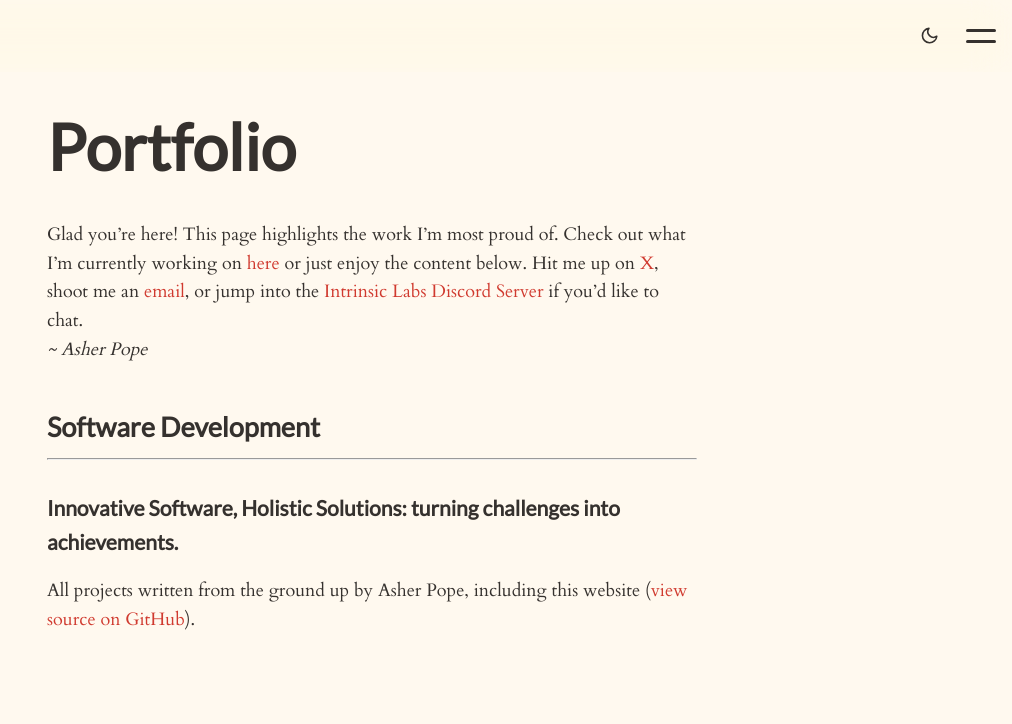
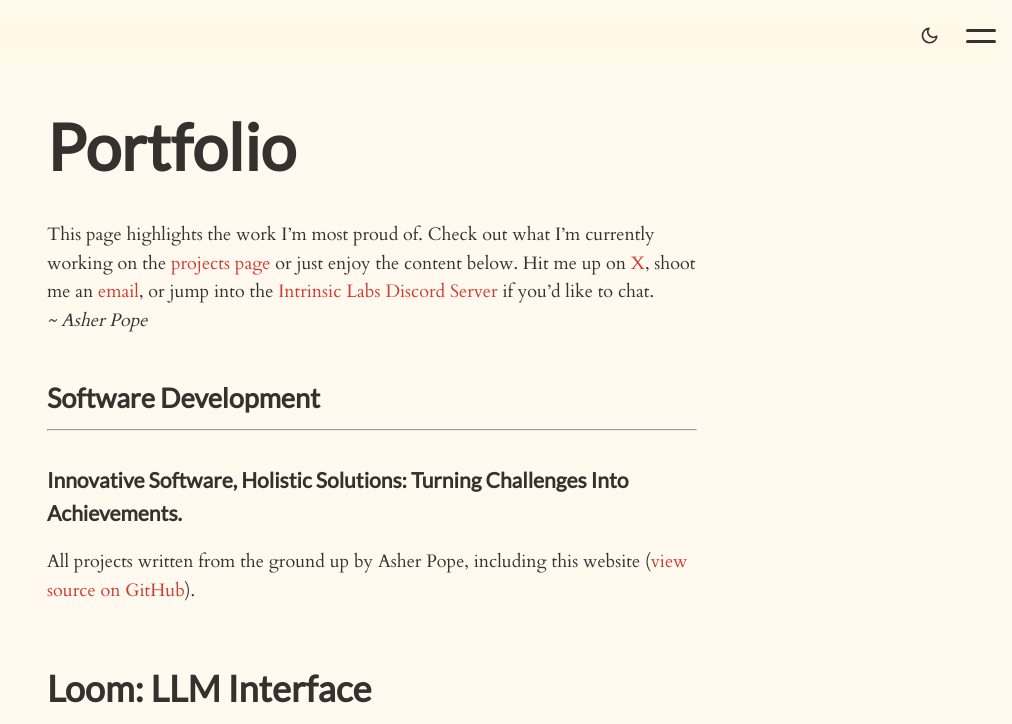
Before and after one commit to rocketbro/rocketbro.github.io, a Jekyll site: the page built from portfolio.md, in a window 1280 px wide and 900 px high, cut to the strip 0-724 px from the top of the window. Shown: the whole strip, without its empty margins (268-1280 px from the left). Built offline with Jekyll 4.4.1, drawn with Linux system fonts in a browser that asks for light colours; some of the changed text lies outside the part shown.

Commit message:
update portfolio layout

```diff
--- a/portfolio.md
+++ b/portfolio.md
@@ -5,28 +5,26 @@
 
 <div style="font-size: 2rem;"><h1 style="margin-top: 0.25em">Portfolio</h1></div>
 
-Glad you're here! This page highlights the work I'm most proud of. Check out what I'm currently working on [here](/projects) or just enjoy the content below. Hit me up on [X](https://x.com/asherpope/), shoot me an [email](mailto:helloworld@intrinsiclabs.co), or jump into the [Intrinsic Labs Discord Server](https://discord.gg/HjSjeJYNKh) if you'd like to chat.
+This page highlights the work I'm most proud of. Check out what I'm currently working on the [projects page](/projects) or just enjoy the content below. Hit me up on [X](https://x.com/asherpope/), shoot me an [email](mailto:helloworld@intrinsiclabs.co), or jump into the [Intrinsic Labs Discord Server](https://discord.gg/HjSjeJYNKh) if you'd like to chat.
 *~ Asher Pope*
 
 ## Software Development
 <hr>
-### Innovative Software, Holistic Solutions: turning challenges into achievements.
+### Innovative Software, Holistic Solutions: Turning Challenges Into Achievements.
 All projects written from the ground up by Asher Pope, including this website ([view source on GitHub](https://github.com/rocketbro/rocketbro.github.io)).
 
-<br>
-<br>
+
+# Loom: LLM Interface
+<hr>
+### Go Beyond AI Chat
+
+[Loom: LLM Interface](/projects/loom-interface) is an iOS app for talking to large language models that feels like a messaging app, but packs in loads of extra functionality to unlock the actual potential of your human-AI interactions. What you dream and imagine is possible is largely shaped by the interface with which you interact.
 
 {% include image.html
    file="meaning-of-life.gif"
    alt="The meaning of life by Claude"
    aspect_ratio="2.2/1"
 %}
-
-# Loom: LLM Interface
-<hr>
-### Go Beyond AI Chat
-
-[Loom: LLM Interface](/projects/loom-interface) is an iOS app for talking to large language models that feels like a messaging app, but packs in loads of extra functionality to unlock the actual potential of your human-AI interactions. What you dream and imagine is possible is largely shaped by the interface with which you interact.
 
 Right now, popular AI interfaces almost all enforce linear thinking - one "best" or "correct" way for the conversation to go, with no ability to generate two or three or twenty continuations to the same prompt, compare, then continue from any or *all* of them at will. Loom lets your interactions flow the way your imagination does. Read about it on the [project page](/projects/loom-interface).
 
@@ -40,19 +38,18 @@
 - Dynamic UI/UX settings, including custom fonts, message styling, and more
 
 <br>
-<br>
+
+# Record Machine
+<hr>
+### Organize Your Next Release
+
+Record Machine is an iOS app designed for musicians. Tired of juggling all the random stuff you have to pull together to release an album? Record Machine is your one stop shop for organizing everything in one place.
 
 {% include image.html
    file="spinners-studio.gif"
    alt="Asher and the Spinners recording in the studio"
    aspect_ratio="2.2/1"
 %}
-
-# Record Machine
-<hr>
-### Organize Your Next Release
-
-Record Machine is an iOS app designed for musicians. Tired of juggling all the random stuff you have to pull together to release an album? Record Machine is your one stop shop for organizing everything in one place.
 
 You can read more about it on the [project page](/projects/record-machine), [buy it on the App Store](https://apps.apple.com/us/app/record-machine/id6478185491), and [view the code on GitHub](https://github.com/rocketbro/Record-Machine).
 
@@ -74,9 +71,12 @@
 
 *Tech Stack, Funtionality, & Frameworks*
 - Kotlin & Jetpack Compose
+- Clean, thoughtful UI & UX for a large display being used at arm's length
+- Dynamically draw interactive pins on global map based on Airtable data
 - Airtable for easy-to-handoff remote backend
 - Custom Kotlin client to interface with Airtable API
 
+<br>
 <br>
 
 
@@ -87,23 +87,21 @@
 ### Your Vision, Crafted With Precision: Excellence In Every Frame
 All videos produced, shot, edited, and animated by Asher Pope.
 
-<br>
 
+# 2024 Cinematic Reel
+<hr>
 <!-- 2024 reel -->
 {% include youtube.html video_id="5OJGHAop7Dw" %}
-# 2024 Cinematic Reel
-<hr>
 ### Highlights From My Film Work
 
 The best moments from some of my work over the years, ranging from down & dirty shoots to proper studio sets to 3D animation.
 <br>
 <br>
-<br>
 
+# Divine Aseity
+<hr>
 <!-- Divine Aseity -->
 {% include youtube.html video_id="BdLSa-AYJZs" %}
-# Divine Aseity
-<hr>
 ### Explainer Video
 
 Created for the Christian Ministry Clearly Reformed, Divine Aseity gives a high-level explanation of what the Bible teaches about God's self existence.
@@ -111,12 +109,12 @@
 *Technical:* 2 Camera shoot with set and lighting, titles in After Effects, 3D animation in Blender, original music direction.
 <br>
 <br>
-<br>
 
+
+# Future Crib Live
+<hr>
 <!-- Future Crib Live @ High Watt -->
 {% include youtube.html video_id="Y8wxeOQALSU" %}
-# Future Crib Live
-<hr>
 ### Album Release Show Recap
 
 Future Crib, a band out of Nashville, TN, released their album "Friends" in 2019. In honor of the release, they performed a show at the High Watt in downown Nashville. This video aims to capture the experience.
@@ -124,12 +122,12 @@
 *Technical:* Single camera shoot, audio captured with stereo condenser recorder.
 <br>
 <br>
-<br>
 
+
+# Divine Infinity
+<hr>
 <!-- CR Divine Infinity -->
 {% include youtube.html video_id="xOnueS0135g" %}
-# Divine Infinity
-<hr>
 ### Explainer Video
 
 Another video created for Clearly Reformed, Divine Infinity gives a high-level explanation of what the Bible teaches about God as an infinite being.
@@ -137,12 +135,13 @@
 *Technical:* 2 Camera shoot with set and lighting, titles & 2D animation in After Effects, original music direction.
 <br>
 <br>
-<br>
 
+
+
+# Exodus Men Promo
+<hr>
 <!-- Exodus Men -->
 {% include youtube.html video_id="myxPOmO2phs" %}
-# Exodus Men Promo
-<hr>
 ### Men's Ministry Promo Video
 
 Exodus Church asked for a video to promote their new Men's Ministry study structure. We shot several testimonials in Charlotte, NC, and got B roll on their retreat in Asheville, NC.
```
